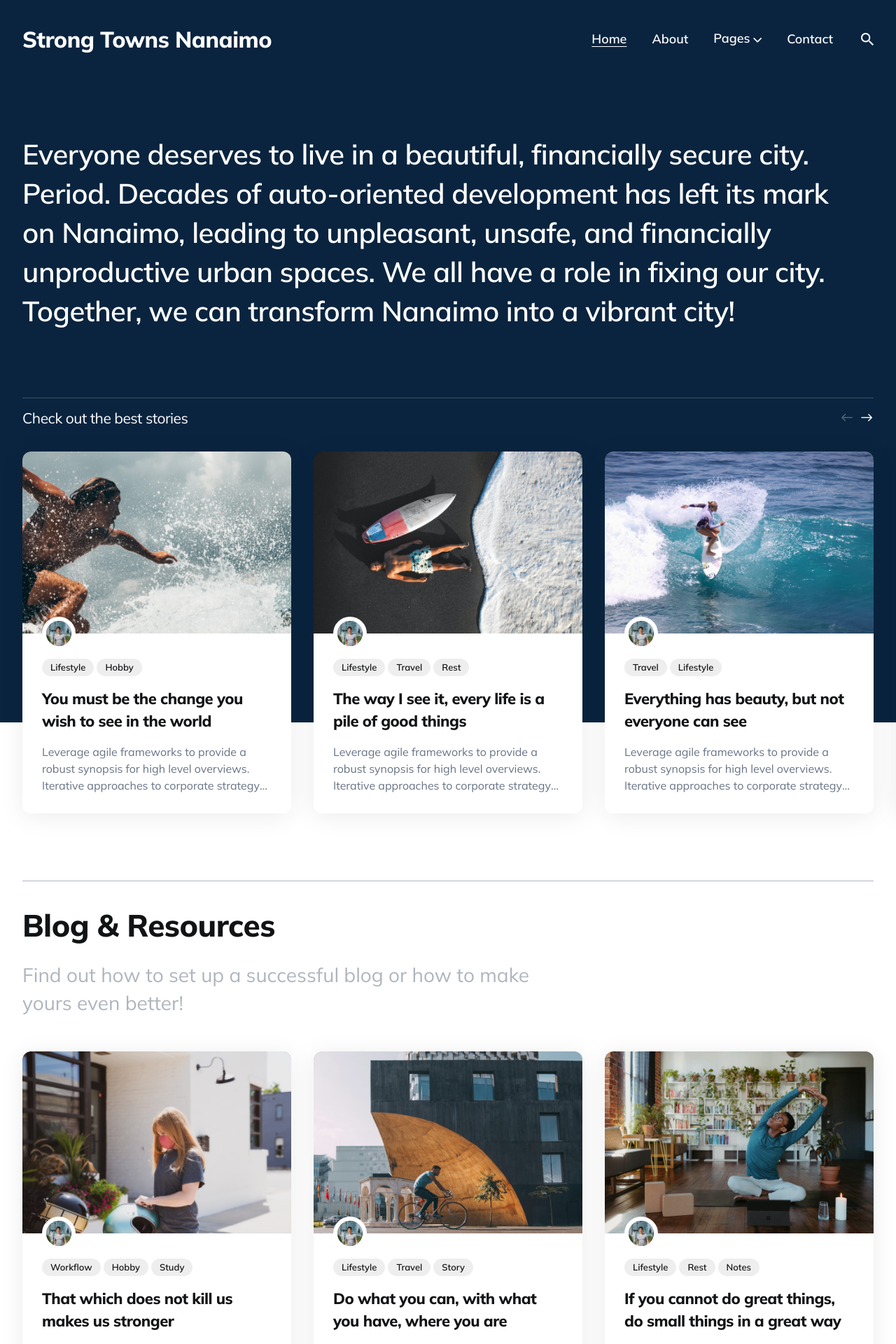
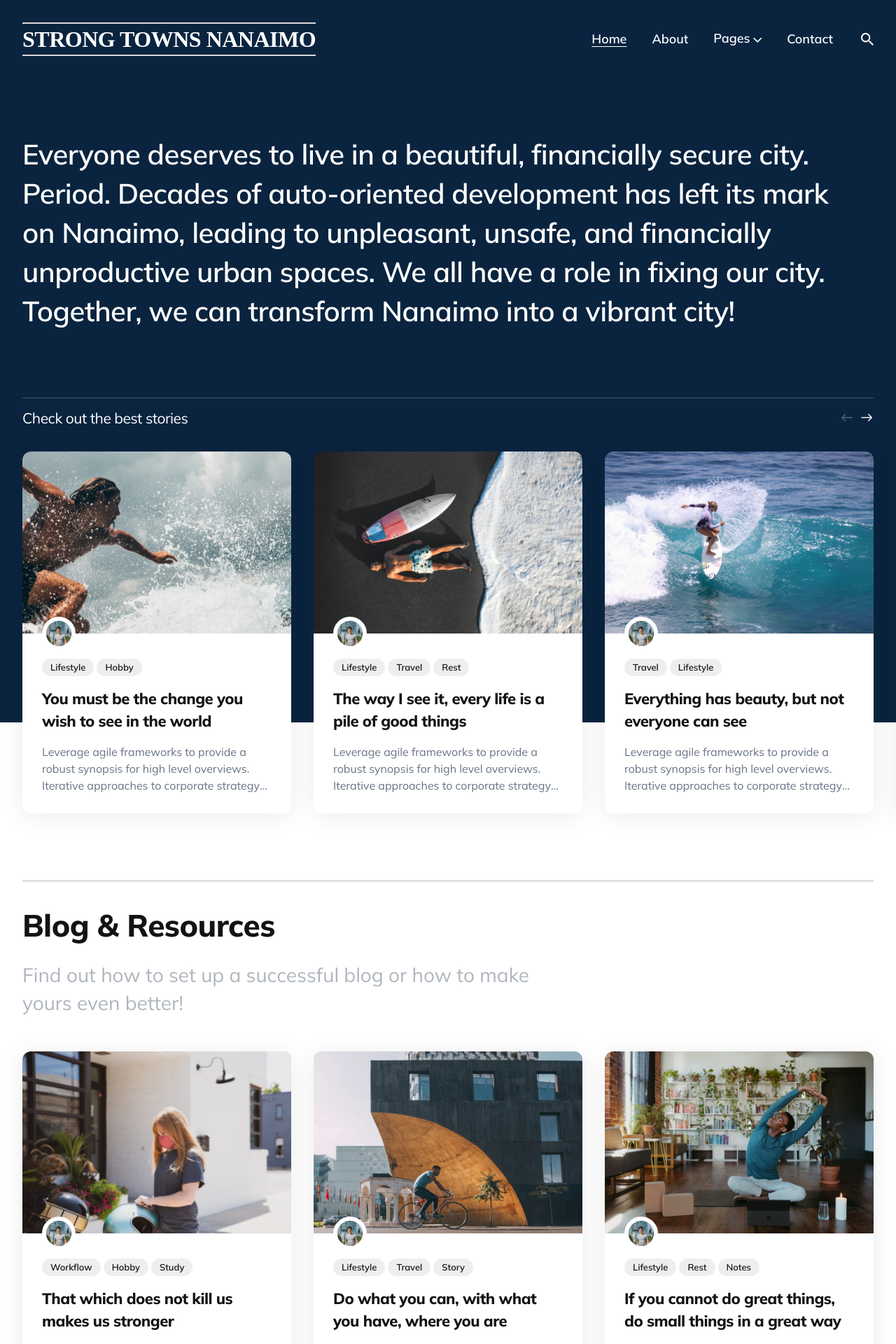
Before and after one commit to LaputanMachines/beautiful-nanaimo, a Jekyll site: the page built from index.html, in a window 1280 px wide. Shown: the top 1920 px of the page at 70% size. Built offline with Jekyll 4.4.1, drawn with Linux system fonts in a browser that asks for light colours; the list of posts is cut into pages by our own code.

Commit message:
Format header title to match Strong Towns

```diff
--- a/_sass/3-modules/_header.scss
+++ b/_sass/3-modules/_header.scss
@@ -95,12 +95,17 @@
 /* Logo */
 .logo__link {
   padding: 4px 0;
-  font-family: $heading-font-family;
   font-size: 32px;
   letter-spacing: $heading-letter-spacing;
   line-height: 1;
   font-weight: 800;
   transition: color .2s ease;
+
+  // Mimic the design of Strong Towns logo
+  font-family: 'mixta-sharp', serif !important;
+  border-bottom: 2px solid rgb(217, 217, 217);
+  border-top: 2px solid rgb(217, 217, 217);
+  text-transform: uppercase;
 }
 
 .logo__image {
```
